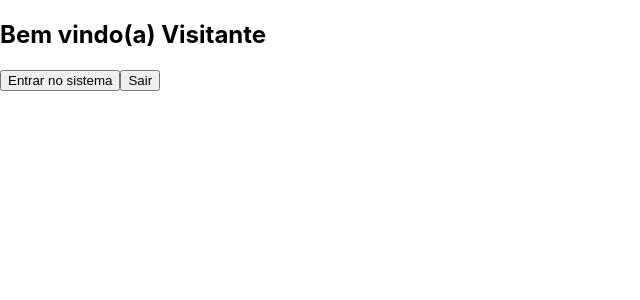
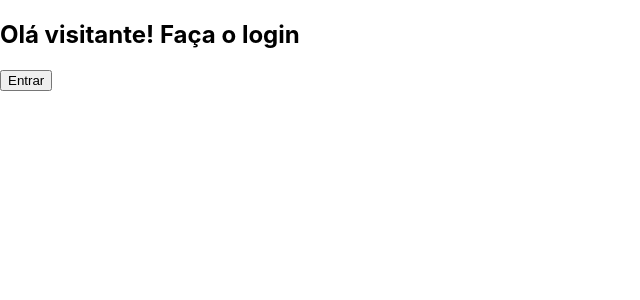
Before and after one commit to diegorofe/Biscoito-da-Sorte-React.Js, a React (Create React App) app: page / in a window 1280 px wide. Shown: the top 300 px of the page, without its empty margins (0-640 px from the left). Built offline with nearby package versions, Linux system fonts and the light colour scheme.

Commit message:
renderização condicional

```diff
--- a/src/App.js
+++ b/src/App.js
@@ -1,14 +1,42 @@
-import React, { Component } from 'react'
-import Membro from './componentes/Membro'
+import React, { Component } from 'react';
 
-class App extends Component {
-  render() {
-    return(
-      <div>
-        <Membro nome="Visitante"/>
-      </div>
-    )
-  }
+export default class App extends Component {
+
+constructor(props){
+  super(props);
+  this.state = {
+    status: false
+  };
+
+  this.entrar = this.entrar.bind(this);
+  this.sair = this.sair.bind(this);
 }
 
-export default App
+entrar(){
+
+  this.setState({status: true});
+}
+
+sair(){
+
+  this.setState({status: false})
+}
+
+render(){
+  return(
+    <div>
+      {this.state.status ?
+      <div>
+        <h2>Bem vindo ao Sistema</h2>
+        <button onClick={this.sair}>sair</button>
+      </div> :
+      <div>
+        <h2>Olá visitante! Faça o login</h2>
+        <button onClick={this.entrar}>Entrar</button>
+      </div>
+      }
+    </div>
+  );
+}
+
+}
--- a/src/componentes/Membro/index.js
+++ /dev/null
@@ -1,31 +0,0 @@
-import React, { Component } from "react";
-
-class Membro extends Component {
-
-    constructor(props){
-        super(props);
-        this.state = {
-            nome: props.nome
-        };
-
-        this.entrar = this.entrar.bind(this)
-    }
-
-    entrar(nome) {
-        this.setState({nome: nome})
-    }
-
-    render() {
-        return (
-            <div>
-             <h2>Bem vindo(a) {this.state.nome}</h2>
-             <button onClick={ () => this.entrar("Diego")}>
-                 Entrar no sistema
-            </button>
-             <button onClick={ () => this.setState({nome: ''})}>Sair</button>
-            </div>
-        )
-    }
-}
-
-export default Membro
```
